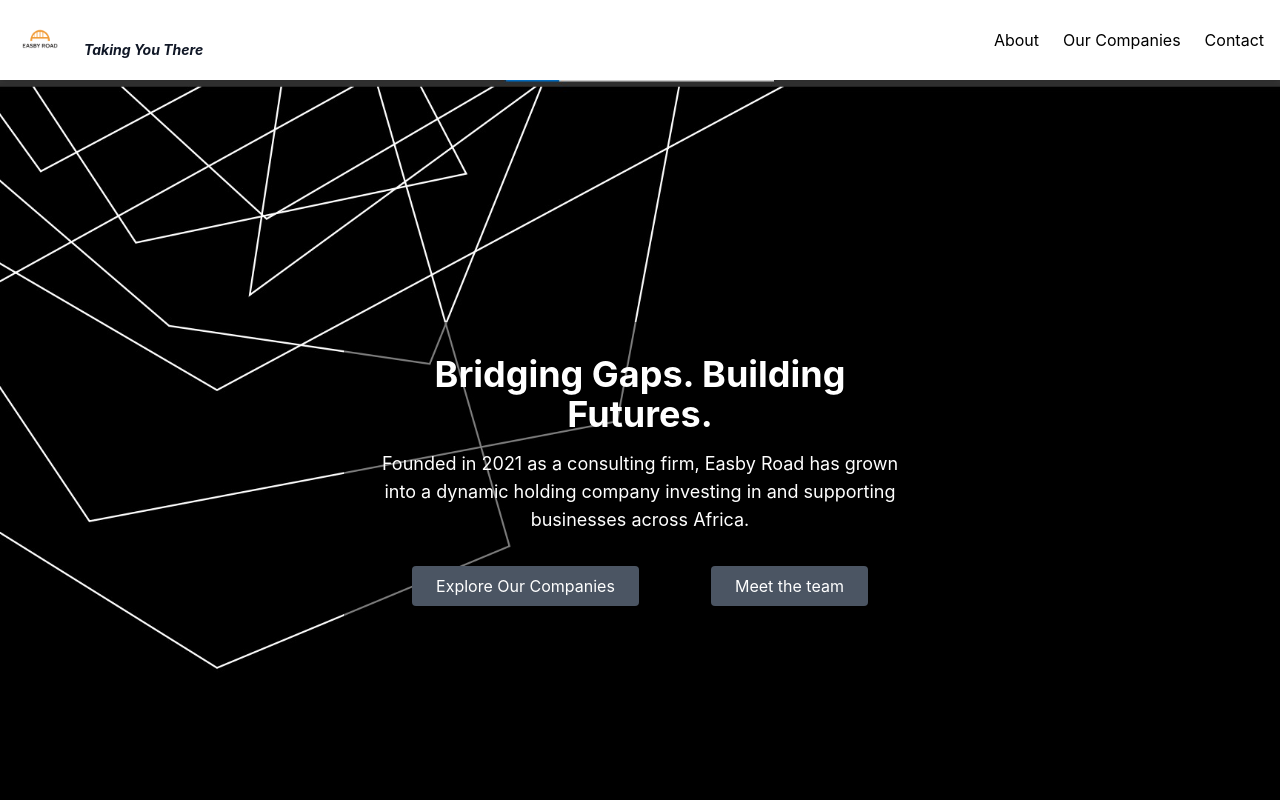
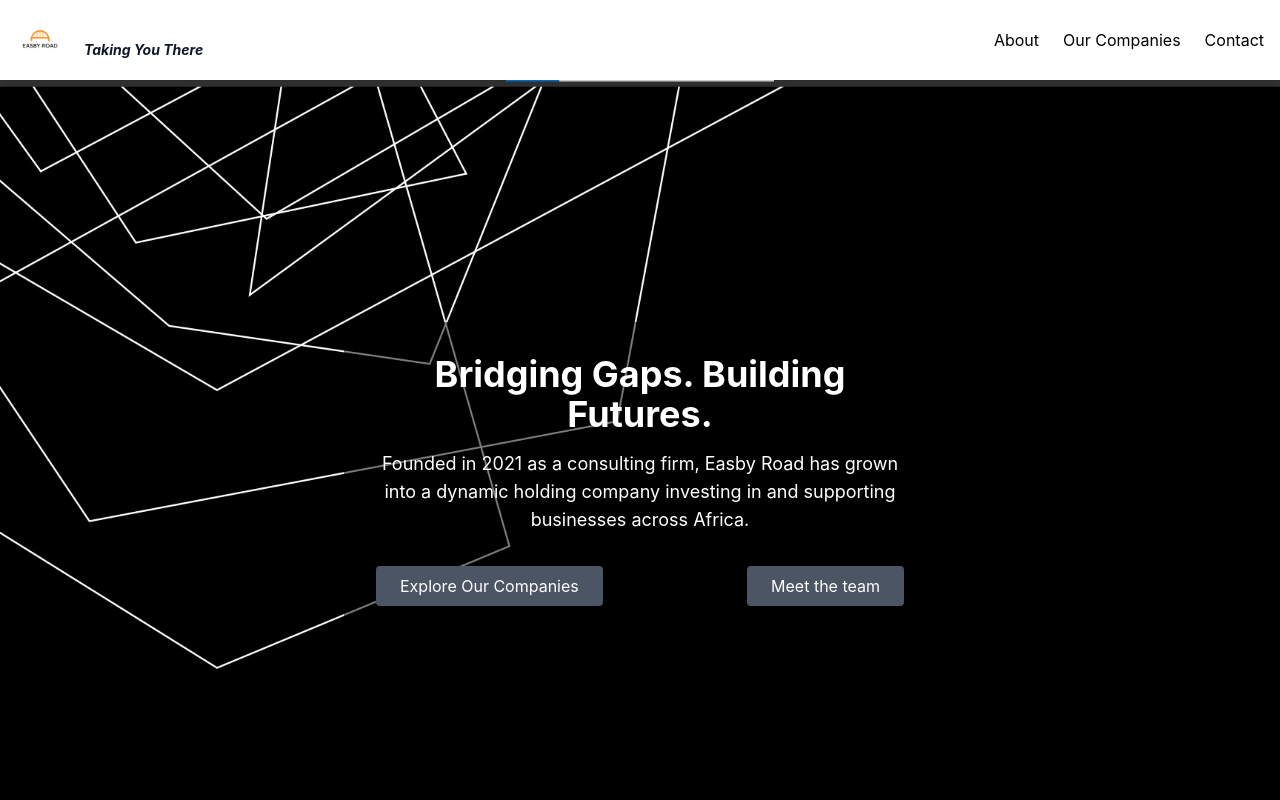
Before and after one commit to ArhyelTarfa/Consultancy, a React (Create React App) app: page / in a window 1280 px wide. Shown: the top 800 px of the page. Built offline with nearby package versions, Linux system fonts and the light colour scheme.

Commit message:
Working on the buttons

```diff
--- a/src/pages/Home.js
+++ b/src/pages/Home.js
@@ -46,7 +46,7 @@ const Home = () => {
         <p className="mt-4 text-lg">
           Founded in 2021 as a consulting firm, Easby Road has grown into a dynamic holding company investing in and supporting businesses across Africa.
         </p>
-        <div className='flex justify-around '>
+        <div className='flex justify-between'>
           <button
             onClick={handleScrollToCompanies}  // 🔹 Add smooth scrolling function
             className="mt-8 px-6 py-2 bg-gray-600 text-white rounded hover:bg-orange-700"
```
